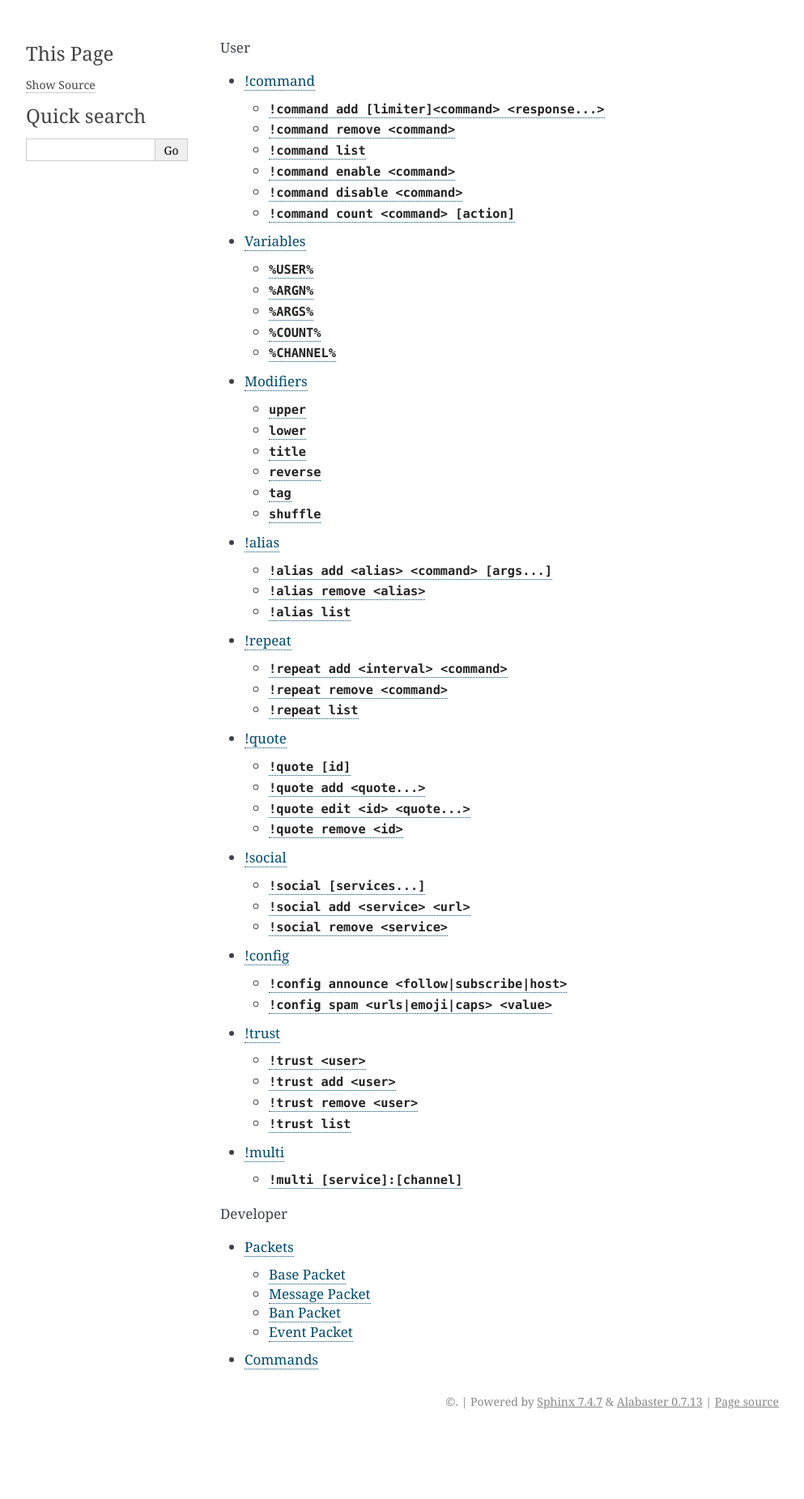
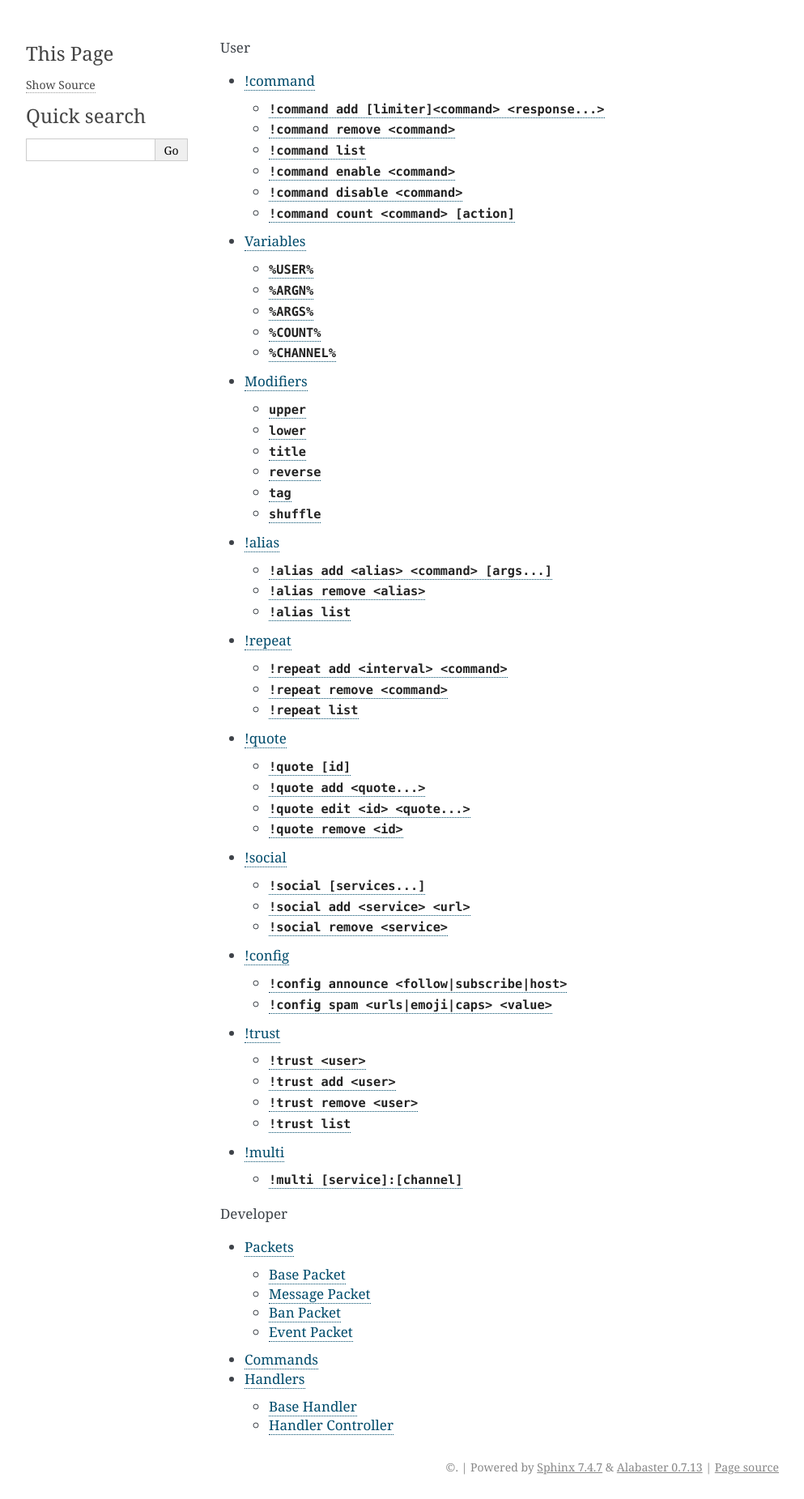
Before and after one commit to CactusDev/CactusBot, a Sphinx documentation site: the page built from docs/contents.rst, in a window 1280 px wide. Shown: the whole page at 81% size, without its empty margins (148-1141 px from the left). Built offline with Sphinx 7.4.7, drawn with Linux system fonts in a browser that asks for light colours; before the commit the page ends 1770 px from its top, so only the background shows below that.

Commit message:
Add handler docs

```diff
--- a/docs/contents.rst
+++ b/docs/contents.rst
@@ -22,3 +22,4 @@
 
    Packets<developer/packets.rst>
    Commands<developer/commands.rst>
+   Handlers<developer/handlers.rst>
--- /dev/null
+++ b/docs/developer/handlers.rst
@@ -0,0 +1,14 @@
+Handlers
+========
+
+Base Handler
+-------------
+
+.. autoclass:: cactusbot.handler.Handler
+   :members:
+
+Handler Controller
+------------------
+
+.. autoclass:: cactusbot.handler.Handlers
+   :undoc-members:
```
